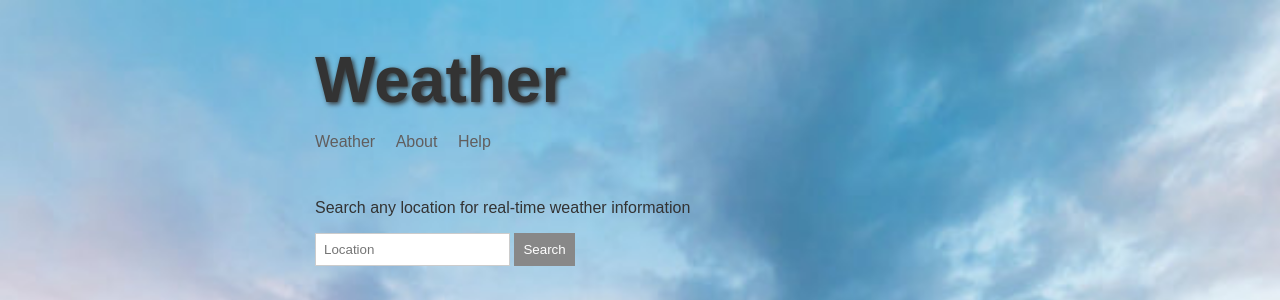
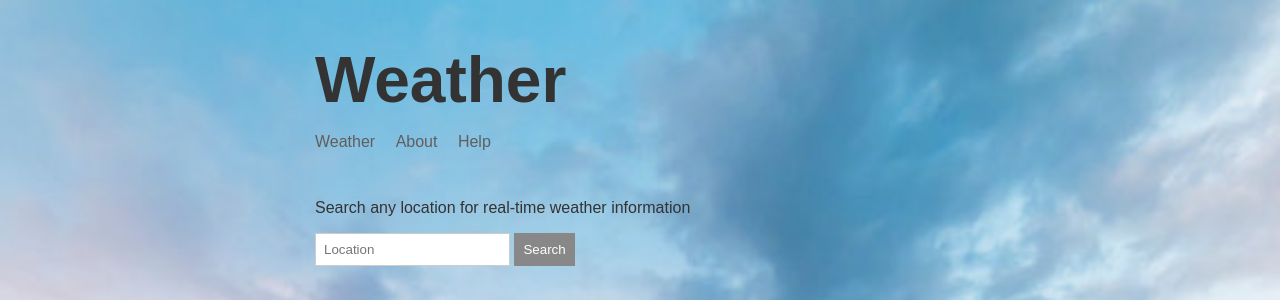
Before and after one commit to annivas/node-weather-app, a Node server app: page / in a window 1280 px wide. Shown: the top 300 px of the page. Run offline with Node 20, Linux system fonts and the light colour scheme; some libraries are stand-ins or nearby versions.

Commit message:
styling update1

```diff
--- a/public/css/styles.css
+++ b/public/css/styles.css
@@ -36,10 +36,6 @@ h1 {
     margin-bottom: 16px;
 }
 
-header h1 {
-    text-shadow: 2px 2px 5px;
-}
-
 header a {
     color: #615e5e;
     margin-right: 16px;
```
